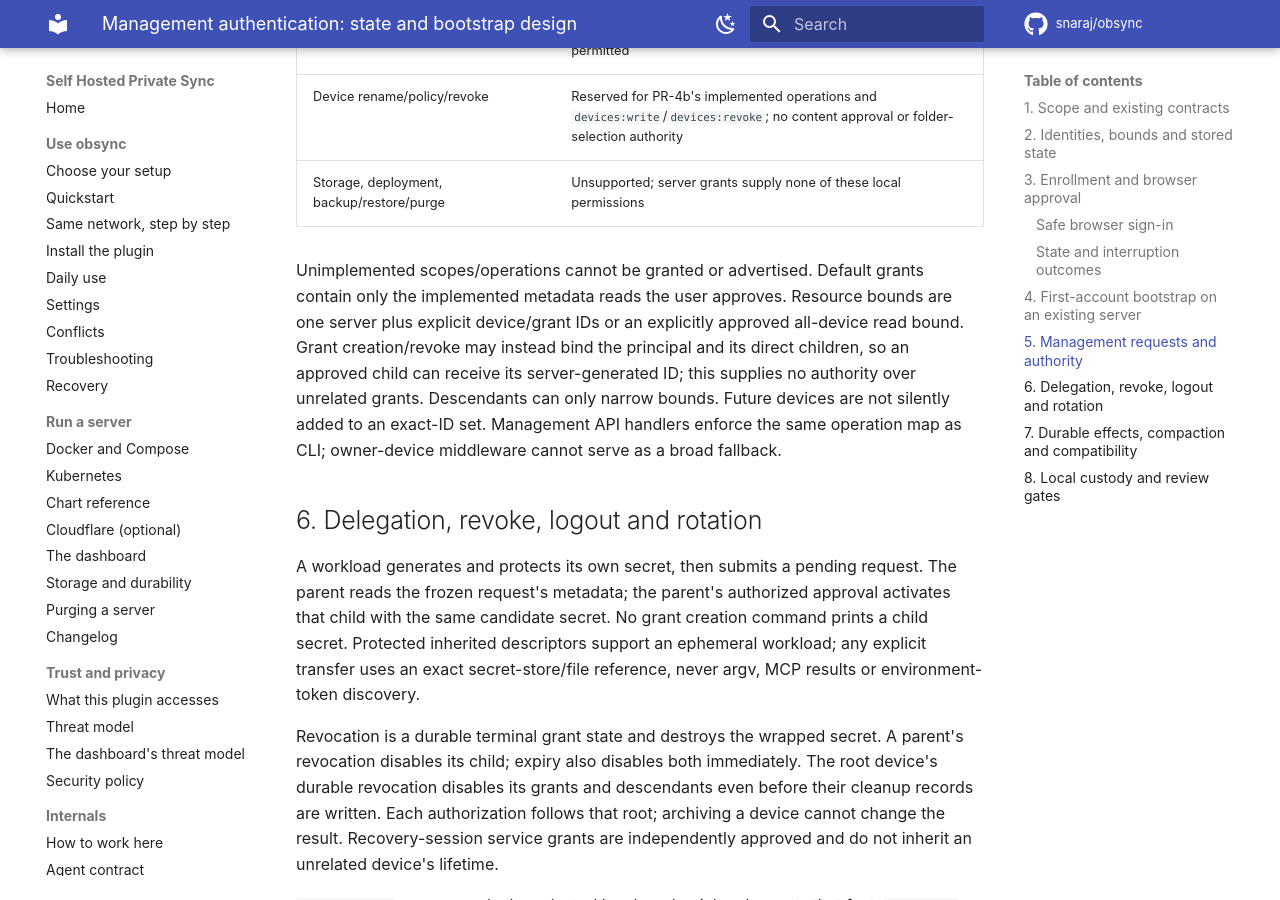
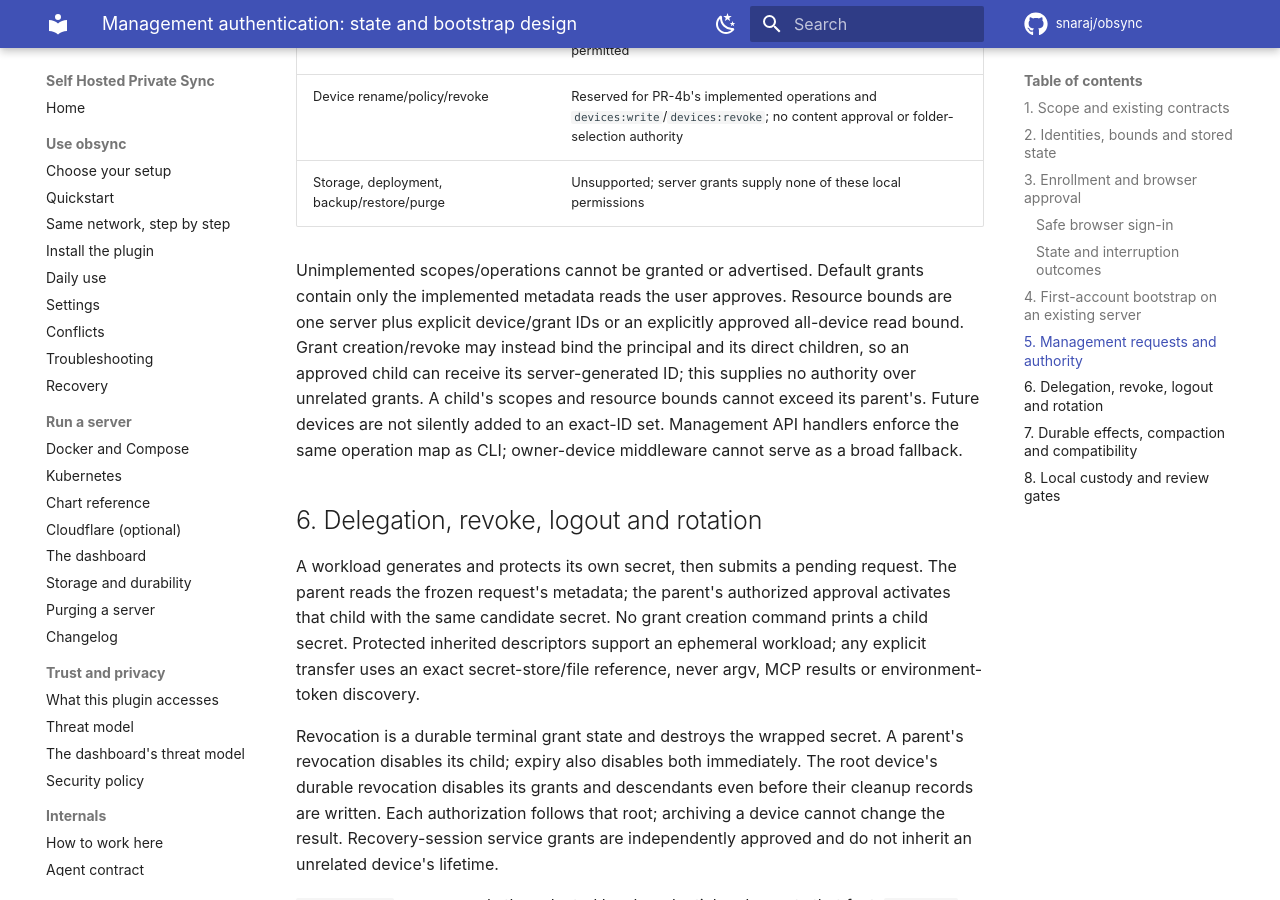
Before and after one commit to snaraj/obsync, an MkDocs documentation site: the page built from docs/design/auth-v1.1.6.md, in a window 1280 px wide and 900 px high, scrolled down 8038 px. Built offline with MkDocs 1.6.1 and Material for MkDocs 9.7.7, drawn with Linux system fonts in a browser that asks for light colours; comment, search, counter and statistics services are not loaded.

Commit message:
docs: clarify inherited management authority
The folder-selection contract scan rejected an ambiguous phrase in the new
management design. State the child-authority bound explicitly so the same rule
is clear without resembling the obsolete folder-selection model.

The management scope and resource restriction is unchanged. No validator,
runtime code or test has been relaxed.

Validation: the three folder-selection wording contract tests pass; whitespace
passes. This delta is +2 / -1 in one Markdown file.

- GPT-6

```diff
--- a/docs/design/auth-v1.1.6.md
+++ b/docs/design/auth-v1.1.6.md
@@ -288,7 +288,8 @@ contain only the implemented metadata reads the user approves. Resource bounds
 are one server plus explicit device/grant IDs or an explicitly approved all-device
 read bound. Grant creation/revoke may instead bind the principal and its direct
 children, so an approved child can receive its server-generated ID; this supplies
-no authority over unrelated grants. Descendants can only narrow bounds. Future
+no authority over unrelated grants. A child's scopes and resource bounds cannot
+exceed its parent's. Future
 devices are not silently added to an exact-ID set. Management API handlers enforce
 the same operation map as CLI; owner-device middleware cannot serve as a broad
 fallback.
```
